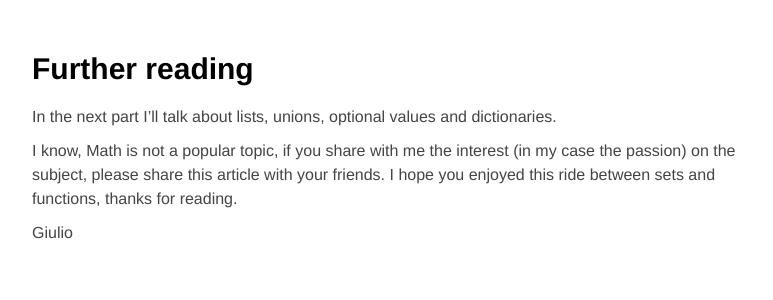
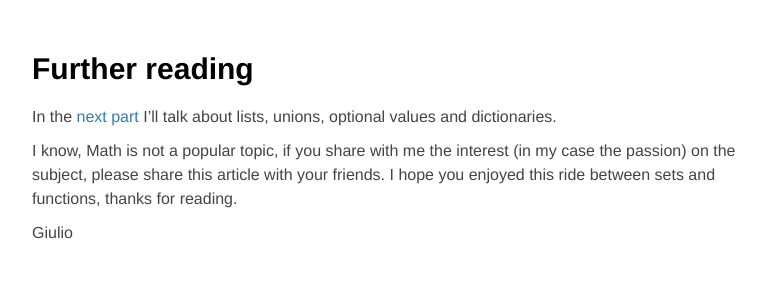
Before and after one commit to gcanti/gcanti.github.io, a Jekyll site: the page built from _posts/2014-09-29-javascript-types-and-sets.md, in a window 1280 px wide and 900 px high, scrolled down 8072 px. Shown: the part 251-551 px from the top of the window, without its empty margins (233-1006 px from the left). Built offline with Jekyll 4.4.1, drawn with Linux system fonts in a browser that asks for light colours; nearby versions of some CDN libraries; Markdown is read by kramdown in place of the engine named in the settings; comment, search, counter and statistics services are not loaded; part of the change alters nothing that is shown.

```diff
--- a/_posts/2014-09-29-javascript-types-and-sets.md
+++ b/_posts/2014-09-29-javascript-types-and-sets.md
@@ -352,7 +352,7 @@ Climber(giulio); // => giulio
 
 ## Further reading
 
-In the next part I'll talk about lists, unions, optional values and dictionaries.
+In the [next part](https://gcanti.github.io/2014/10/07/javascript-types-and-sets-part-II.html) I'll talk about lists, unions, optional values and dictionaries.
 
 I know, Math is not a popular topic, if you share with me the interest
 (in my case the passion) on the subject, please share this article with your friends.
```
